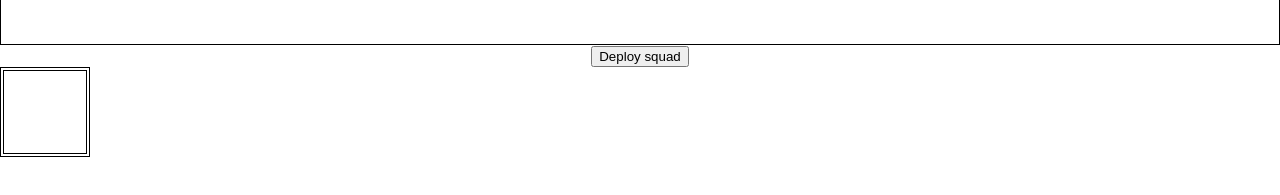
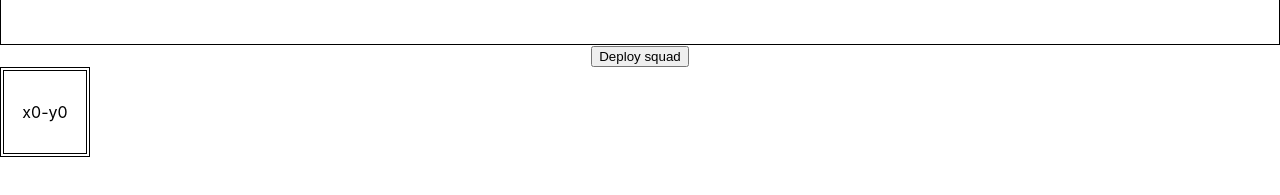
Before and after one commit to mamuh/mars-rover-command, a React (Create React App) app: page / in a window 1280 px wide. Shown: the part 573-768 px from the top of the page. Built offline with nearby package versions, Linux system fonts and the light colour scheme.

Commit message:
plateau displays x,y coordinates

```diff
--- a/src/components/plateau.jsx
+++ b/src/components/plateau.jsx
@@ -42,12 +42,12 @@ const Plateau = (props) => {
   const width = useSelector(state => state.plateauX)
 
   let rows = [];
-      for (var i = 0; i < height; i++){
+      for (var i = height; i > 0; i--){
         let rowID = `row${i}`
         let cell = []
         for (var idx = 0; idx < width; idx++){
-          let cellID = `cell${i}-${idx}`
-          cell.push(<td key={cellID} id={cellID}></td>)
+          let cellID = `x${idx}-y${i-1}`
+          cell.push(<td key={cellID} id={cellID}>{cellID}</td>)
         }
         rows.push(<tr key={i} id={rowID}>{cell}</tr>)
       }
```
Also changed, not shown: public/index.html (+1 -22 lines).
